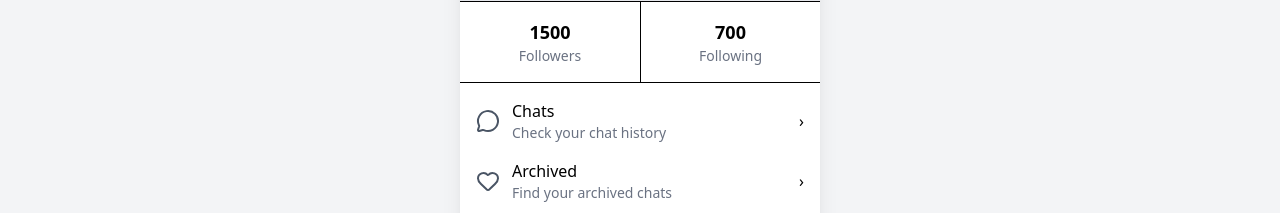
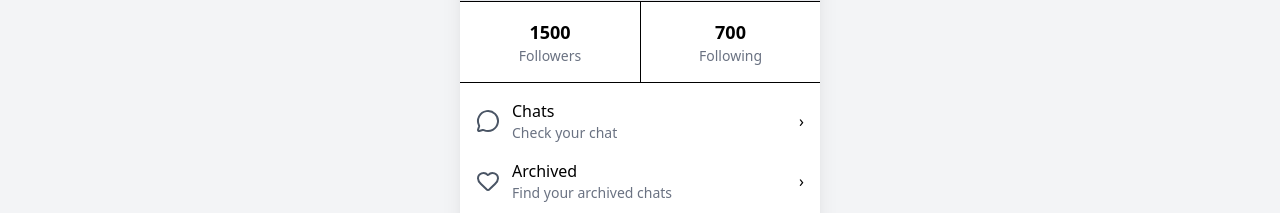
Before and after one commit to gauravkumar2005/NextTalk, a Next.js app: page /profile in a window 1280 px wide. Shown: the part 388-601 px from the top of the page. Built offline with nearby package versions, Linux system fonts and the light colour scheme.

Commit message:
change profile page

```diff
--- a/app/profile/page.js
+++ b/app/profile/page.js
@@ -51,7 +51,7 @@ export default function ProfilePage() {
               <div>
                 <p className="font-medium">Chats</p>
                 <p className="text-sm text-gray-500">
-                  Check your chat history
+                  Check your chat
                 </p>
               </div>
             </div>
```
